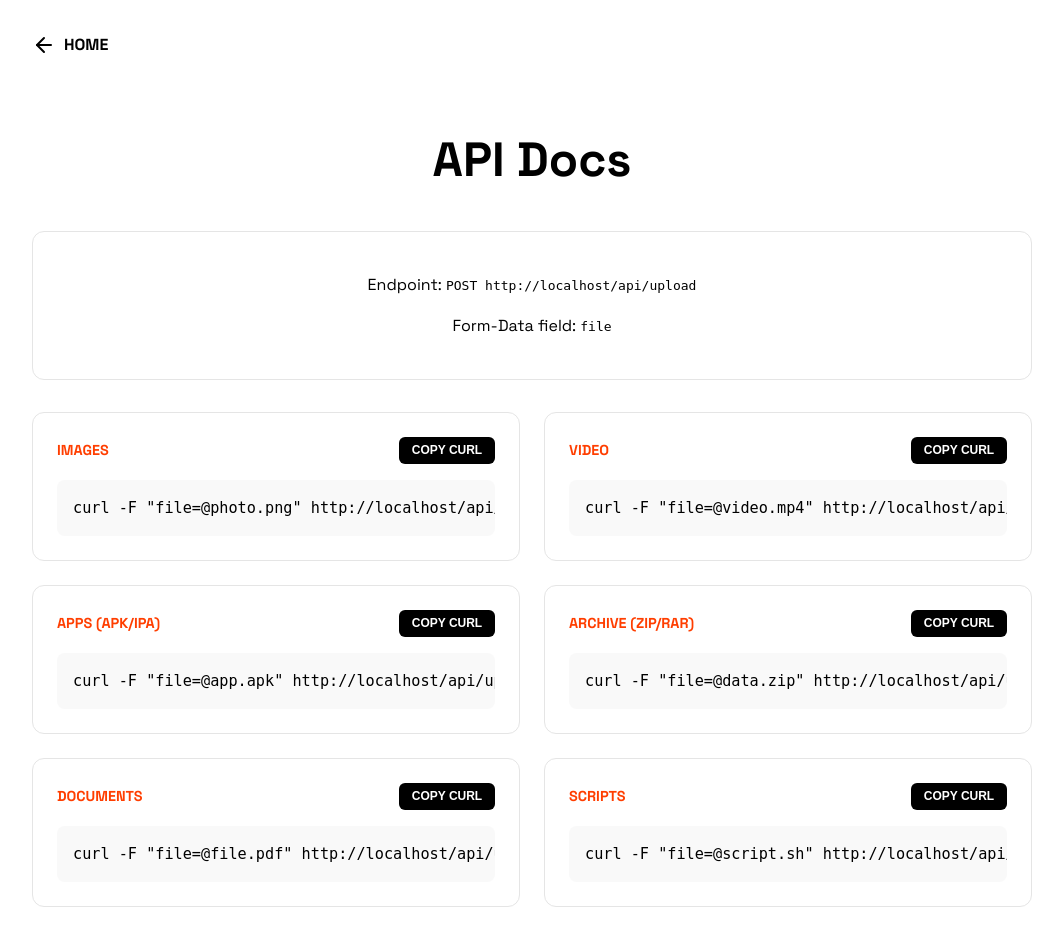
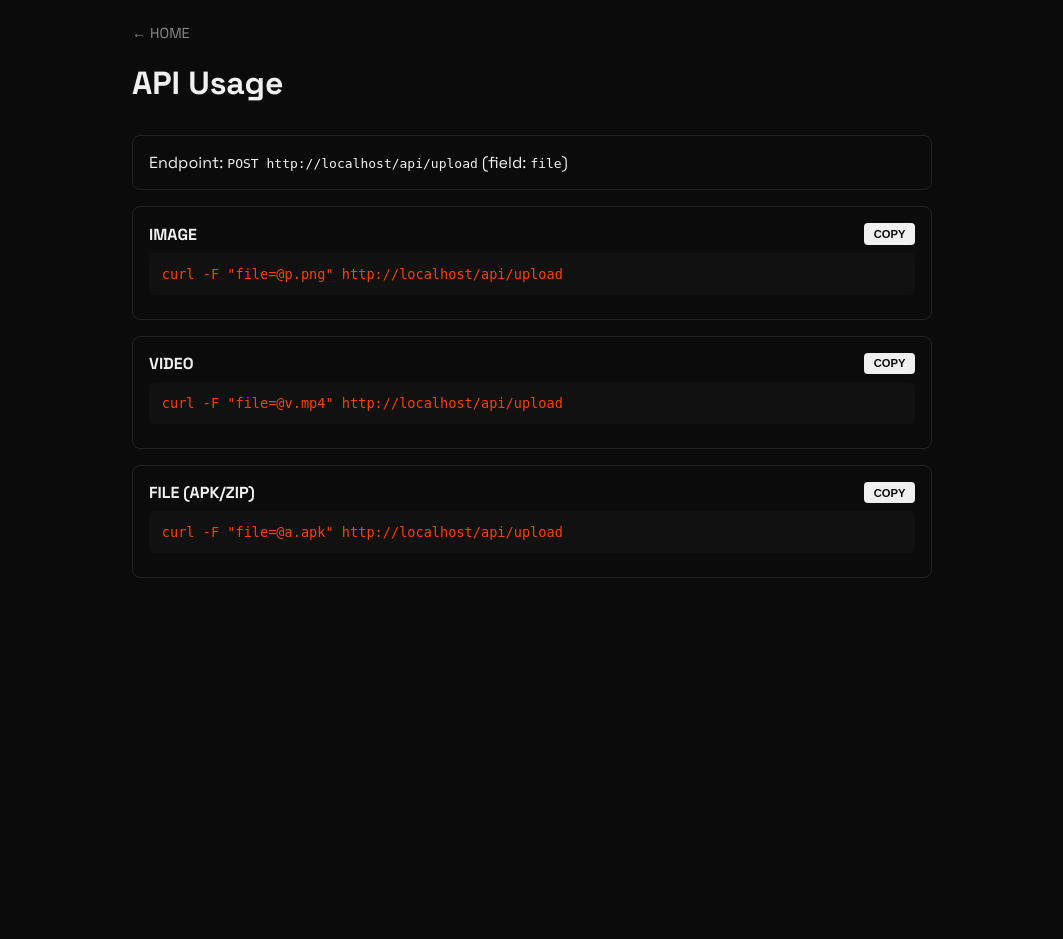
Before and after one commit to Earlbotay/temp-file-host, a FastAPI app: page /doc in a window 1280 px wide. Shown: the whole page, without its empty margins (108-1171 px from the left). After the commit the page ends 578 px from the top, so only its background shows below. Run offline with FastAPI, Linux system fonts and the light colour scheme.

Commit message:
Update: Display images/videos inline, sliding 7-day expiry on access, minimalist Docs & Donation

```diff
--- a/app.py
+++ b/app.py
@@ -102,14 +102,32 @@ def download_file(filename: str):
     file_path = os.path.join(UPLOAD_DIR, filename)
     if os.path.exists(file_path):
         metadata = load_metadata()
-        # Get original filename if available, else use current filename
-        original_name = metadata.get(filename, {}).get("name", filename)
-        return FileResponse(path=file_path, filename=original_name, content_disposition_type="attachment")
+        file_info = metadata.get(filename, {})
+        original_name = file_info.get("name", filename)
+
+        # Update expiration time based on last access (Slide 7 days forward)
+        new_expiry = (datetime.now() + timedelta(days=7)).isoformat()
+        metadata[filename]["expires"] = new_expiry
+        save_metadata(metadata)
+        # Background sync
+        Thread(target=git_sync).start()
+
+        # Determine MIME type to decide between Inline or Attachment
+        ext = os.path.splitext(original_name)[1].lower()
+        image_exts = [".jpg", ".jpeg", ".png", ".gif", ".webp", ".svg", ".bmp"]
+        video_exts = [".mp4", ".webm", ".ogg", ".mov", ".mkv"]
+
+        if ext in image_exts or ext in video_exts:
+            # Display in browser (Inline)
+            return FileResponse(path=file_path, filename=original_name, content_disposition_type="inline")
+        else:
+            # Force download for other files (APK, ZIP, etc)
+            return FileResponse(path=file_path, filename=original_name, content_disposition_type="attachment")
+
     raise HTTPException(status_code=404, detail="File expired or not found.")
 
 @app.get("/doc", response_class=HTMLResponse)
 async def documentation(request: Request):
-    # Dynamic domain based on request headers (Cloudflare domain)
     host = request.headers.get("host", "temp.earlstore.online")
     protocol = request.headers.get("x-forwarded-proto", request.url.scheme)
     base_url = f"{protocol}://{host}"
@@ -120,104 +138,43 @@ async def documentation(request: Request):
     <head>
         <meta charset="UTF-8">
         <meta name="viewport" content="width=device-width, initial-scale=1.0">
-        <title>API Documentation - Earl Store</title>
-        <link href="https://fonts.googleapis.com/css2?family=Space+Grotesk:wght@300;400;500;600;700&display=swap" rel="stylesheet">
+        <title>Docs - Earl Store</title>
+        <link href="https://fonts.googleapis.com/css2?family=Space+Grotesk:wght@400;700&display=swap" rel="stylesheet">
         <script src="https://unpkg.com/lucide@latest"></script>
         <style>
-            :root {{ --bg: #ffffff; --text: #000000; --muted: #666666; --border: #e5e5e5; --code-bg: #f9f9f9; --accent: #ff3e00; }}
-            @media (prefers-color-scheme: dark) {{ :root {{ --bg: #0b0b0b; --text: #f0f0f0; --muted: #888888; --border: #222222; --code-bg: #111111; }} }}
-            body {{ font-family: 'Space Grotesk', sans-serif; background: var(--bg); color: var(--text); line-height: 1.6; padding: 2rem; max-width: 1000px; margin: 0 auto; }}
-            h1 {{ font-size: 3rem; font-weight: 700; margin-bottom: 2rem; text-align: center; }}
-            h2 {{ font-size: 1.25rem; margin-top: 3rem; text-transform: uppercase; letter-spacing: 0.1em; color: var(--muted); }}
-            .container {{ display: grid; grid-template-columns: 1fr; gap: 2rem; }}
-            .box {{ background: var(--bg); border: 1px solid var(--border); padding: 1.5rem; border-radius: 12px; transition: border-color 0.2s; }}
-            .box:hover {{ border-color: var(--text); }}
-            .code-header {{ display: flex; justify-content: space-between; align-items: center; margin-bottom: 1rem; }}
-            .format-tag {{ font-weight: 700; color: var(--accent); font-size: 0.9rem; }}
-            pre {{ background: var(--code-bg); padding: 1rem; border-radius: 8px; overflow-x: auto; margin: 0; font-family: monospace; font-size: 0.95rem; position: relative; }}
-            .copy-btn {{ background: var(--text); color: var(--bg); border: none; padding: 0.4rem 0.8rem; border-radius: 6px; cursor: pointer; font-size: 0.75rem; font-weight: 700; display: flex; align-items: center; gap: 0.4rem; }}
-            .copy-btn:hover {{ opacity: 0.9; }}
-            .back-link {{ display: inline-flex; align-items: center; gap: 0.5rem; text-decoration: none; color: var(--text); font-weight: 700; margin-bottom: 2rem; }}
-            .grid {{ display: grid; grid-template-columns: repeat(auto-fill, minmax(450px, 1fr)); gap: 1.5rem; }}
-            @media (max-width: 600px) {{ .grid {{ grid-template-columns: 1fr; }} }}
+            :root {{ --bg: #0b0b0b; --text: #f0f0f0; --muted: #888888; --border: #222222; --accent: #ff3e00; }}
+            body {{ font-family: 'Space Grotesk', sans-serif; background: var(--bg); color: var(--text); padding: 1.5rem; max-width: 800px; margin: 0 auto; }}
+            h1 {{ font-size: 2rem; margin-bottom: 2rem; }}
+            .box {{ border: 1px solid var(--border); padding: 1rem; border-radius: 8px; margin-bottom: 1rem; }}
+            pre {{ background: #111; padding: 0.8rem; border-radius: 6px; overflow-x: auto; font-size: 0.85rem; color: var(--accent); margin: 0.5rem 0; }}
+            .row {{ display: flex; justify-content: space-between; align-items: center; }}
+            .copy-btn {{ background: var(--text); color: var(--bg); border: none; padding: 0.3rem 0.6rem; border-radius: 4px; cursor: pointer; font-size: 0.7rem; font-weight: 700; }}
+            .back {{ text-decoration: none; color: var(--muted); font-size: 0.9rem; display: block; margin-bottom: 1rem; }}
         </style>
     </head>
     <body>
-        <a href="/" class="back-link"><i data-lucide="arrow-left" size="18"></i> HOME</a>
-        <h1>API Docs</h1>
+        <a href="/" class="back">← HOME</a>
+        <h1>API Usage</h1>
+        <div class="box">Endpoint: <code>POST {base_url}/api/upload</code> (field: <code>file</code>)</div>
 
-        <div class="container">
-            <div class="box" style="text-align: center;">
-                <p>Endpoint: <code>POST {base_url}/api/upload</code></p>
-                <p>Form-Data field: <code>file</code></p>
-            </div>
-
-            <div class="grid">
-                <!-- Image Example -->
-                <div class="box">
-                    <div class="code-header">
-                        <span class="format-tag">IMAGES</span>
-                        <button class="copy-btn" onclick="copyCode(this)">COPY CURL</button>
-                    </div>
-                    <pre>curl -F "file=@photo.png" {base_url}/api/upload</pre>
-                </div>
-
-                <!-- Video Example -->
-                <div class="box">
-                    <div class="code-header">
-                        <span class="format-tag">VIDEO</span>
-                        <button class="copy-btn" onclick="copyCode(this)">COPY CURL</button>
-                    </div>
-                    <pre>curl -F "file=@video.mp4" {base_url}/api/upload</pre>
-                </div>
-
-                <!-- APK Example -->
-                <div class="box">
-                    <div class="code-header">
-                        <span class="format-tag">APPS (APK/IPA)</span>
-                        <button class="copy-btn" onclick="copyCode(this)">COPY CURL</button>
-                    </div>
-                    <pre>curl -F "file=@app.apk" {base_url}/api/upload</pre>
-                </div>
-
-                <!-- ZIP Example -->
-                <div class="box">
-                    <div class="code-header">
-                        <span class="format-tag">ARCHIVE (ZIP/RAR)</span>
-                        <button class="copy-btn" onclick="copyCode(this)">COPY CURL</button>
-                    </div>
-                    <pre>curl -F "file=@data.zip" {base_url}/api/upload</pre>
-                </div>
-
-                <!-- Document Example -->
-                <div class="box">
-                    <div class="code-header">
-                        <span class="format-tag">DOCUMENTS</span>
-                        <button class="copy-btn" onclick="copyCode(this)">COPY CURL</button>
-                    </div>
-                    <pre>curl -F "file=@file.pdf" {base_url}/api/upload</pre>
-                </div>
-
-                <!-- Script Example -->
-                <div class="box">
-                    <div class="code-header">
-                        <span class="format-tag">SCRIPTS</span>
-                        <button class="copy-btn" onclick="copyCode(this)">COPY CURL</button>
-                    </div>
-                    <pre>curl -F "file=@script.sh" {base_url}/api/upload</pre>
-                </div>
-            </div>
+        <div class="box">
+            <div class="row"><b>IMAGE</b> <button class="copy-btn" onclick="copy('c1')">COPY</button></div>
+            <pre id="c1">curl -F "file=@p.png" {base_url}/api/upload</pre>
+        </div>
+        <div class="box">
+            <div class="row"><b>VIDEO</b> <button class="copy-btn" onclick="copy('c2')">COPY</button></div>
+            <pre id="c2">curl -F "file=@v.mp4" {base_url}/api/upload</pre>
+        </div>
+        <div class="box">
+            <div class="row"><b>FILE (APK/ZIP)</b> <button class="copy-btn" onclick="copy('c3')">COPY</button></div>
+            <pre id="c3">curl -F "file=@a.apk" {base_url}/api/upload</pre>
         </div>
 
         <script>
-            lucide.createIcons();
-            function copyCode(btn) {{
-                const pre = btn.parentElement.nextElementSibling;
-                navigator.clipboard.writeText(pre.innerText).then(() => {{
-                    const originalText = btn.innerHTML;
-                    btn.innerHTML = 'COPIED!';
-                    setTimeout(() => btn.innerHTML = originalText, 2000);
-                }});
+            function copy(id) {{
+                navigator.clipboard.writeText(document.getElementById(id).innerText);
+                event.target.innerText = 'COPIED';
+                setTimeout(() => event.target.innerText = 'COPY', 2000);
             }}
         </script>
     </body>
```
Also changed, not shown: templates/index.html (+6 -7 lines).
